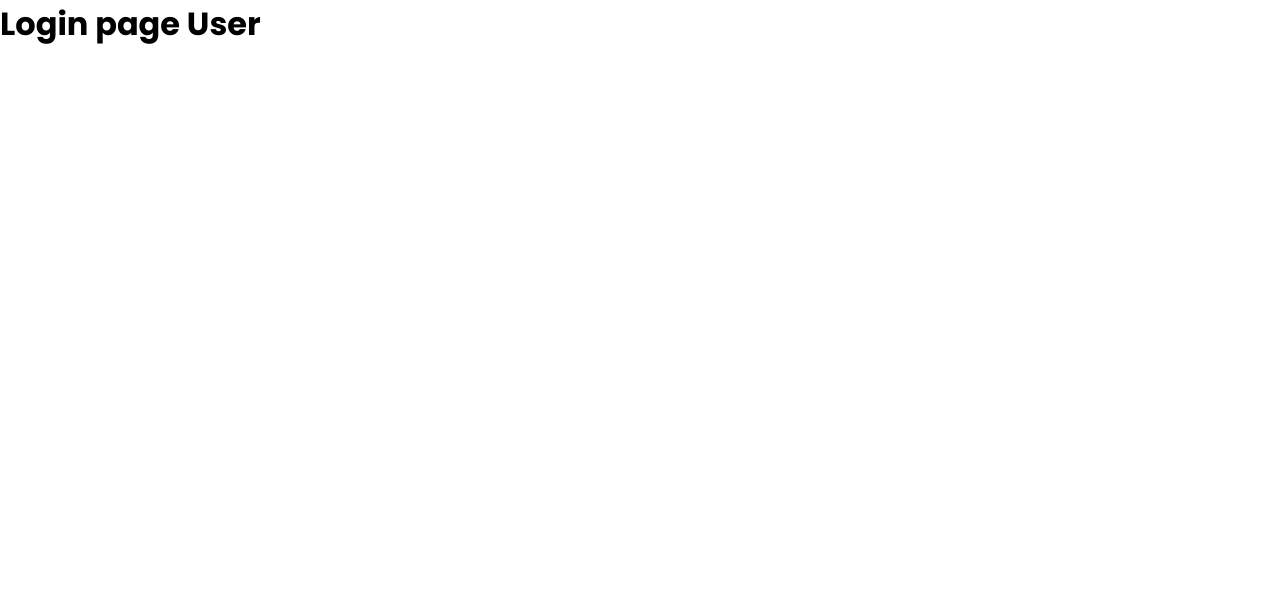
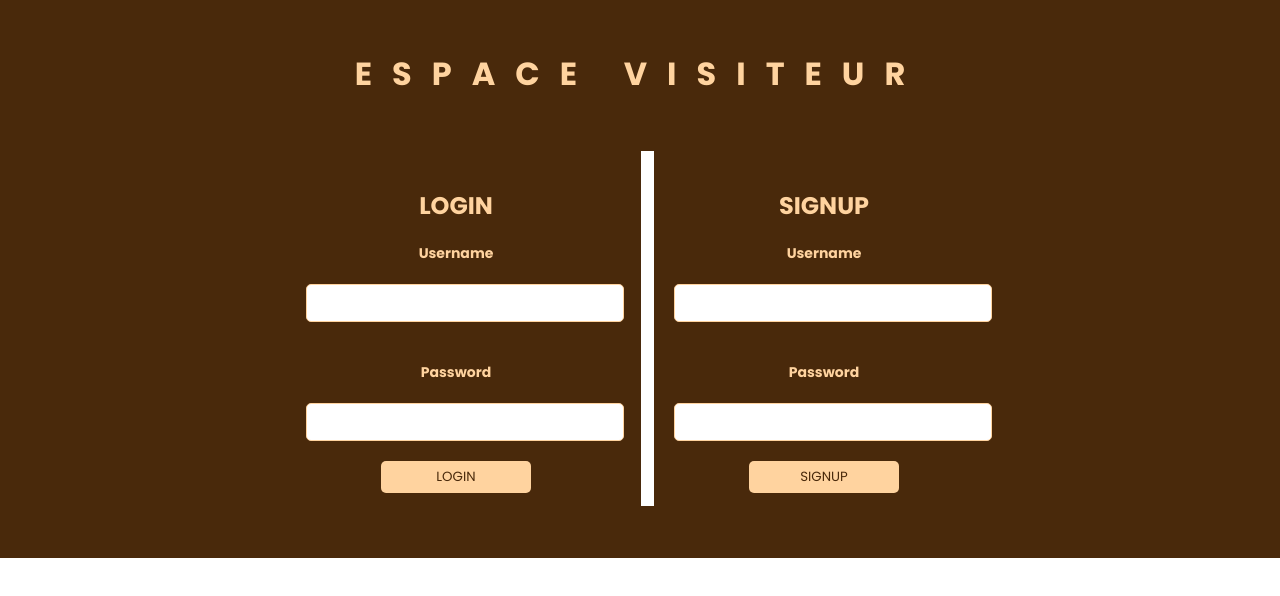
Before and after one commit to Vivien-Parsis/hackathon-front, a Vue app: page /loginUser in a window 1280 px wide. Shown: the top 596 px of the page. Built offline with nearby package versions, Linux system fonts and the light colour scheme.

Commit message:
multiple updates

```diff
--- a/src/router/index.js
+++ b/src/router/index.js
@@ -5,6 +5,7 @@ import loginPageUser from '../views/loginUser.vue'
 import bioPage from '../views/bioPage.vue'
 import loginPageChoice from '../views/loginPageChoice.vue'
 import projects from '../views/projects.vue'
+import Erreur404 from '../views/erreur404.vue'
 
 const router = createRouter({
   history: createWebHistory(import.meta.env.BASE_URL),
@@ -25,7 +26,8 @@ const router = createRouter({
       // route level code-splitting
       // this generates a separate chunk (About.[hash].js) for this route
       // which is lazy-loaded when the route is visited.
-    }
+    },
+    { path: '/:catchAll(.*)', component: Erreur404 , name: 'Erreur page'}
   ]
 })
 
--- /dev/null
+++ b/src/views/erreur404.vue
@@ -0,0 +1,14 @@
+<template>
+
+    <h1> ERREUR , AUCUNE PAGE TROUVER</h1>
+
+
+</template>
+
+<style>
+
+h1{
+    text-align: center;
+    margin: auto;
+}
+</style>
--- a/src/views/loginPageChoice.vue
+++ b/src/views/loginPageChoice.vue
@@ -1,5 +1,40 @@
 <template>
+    <div class="link-container">
+      <a href="/loginAdmin" class="Admin-link">
+        <p>ESPACE ADMIN</p>
+      </a>
+      <a href="/loginUser" class="User-link">
+        <p>ESPACE VISITEUR</p>
+      </a>
+    </div>
+  </template>
 
-    <h1> Login page choice</h1>
+  <style>
+  .link-container {
+    display: flex;
+    justify-content: space-around;
+    margin-top: 20px;
+  }
 
-</template>
+  .Admin-link,
+  .User-link {
+    text-decoration: none;
+    color: #FFD39F;
+    background-color: #49290B;
+    border: 4px solid #FFD39F;
+    margin: 0 10px;
+  }
+
+  .Admin-link p,
+  .User-link p {
+    padding: 10px 20px;
+    border-radius: 5px;
+    cursor: pointer;
+    font-size: 90px;
+  }
+
+  p:hover {
+    box-shadow: inset 800px 0 0 0 #FFD39F;
+    color: #49290B;
+  }
+  </style>
--- a/src/views/loginUser.vue
+++ b/src/views/loginUser.vue
@@ -1,5 +1,112 @@
 <template>
+    <div class="main-content">
+        <h1>ESPACE VISITEUR</h1>
+        <div class="form-container">
+            <form class="login-form">
+                <h2>LOGIN</h2>
+                <h3>Username</h3>
+                <input type="text">
+                <h3>Password</h3>
+                <input type="password">
+                <button type="submit" class="signup">LOGIN</button>
+            </form>
+            <hr></hr>
+            <form class="signup-form">
+                <h2>SIGNUP</h2>
+                <h3>Username</h3>
+                <input type="text">
+                <h3>Password</h3>
+                <input type="password">
+                <button type="submit" class="signup">SIGNUP</button>
+            </form>
+        </div>
+    </div>
+</template>
 
-    <h1> Login page User</h1>
+<style scoped>
+* {
+    margin: 0;
+    padding: 0;
+    font-family: "Poppins", sans-serif;
+    scroll-behavior: smooth;
+    background-color: #49290B;
+}
 
-</template>
+h1 {
+    font-family: "Poppins", sans-serif;
+    width: 100%;
+    margin-bottom: 50px;
+    letter-spacing: 20px;
+}
+
+.main-content {
+    background-color: #49290B;
+    color: #FFD39F;
+    font-family: "Poppins", sans-serif;
+    text-align: center;
+    padding: 50px 0;
+}
+
+.form-container {
+    display: flex;
+    justify-content: center;
+    align-items: center;
+    flex-direction: row;
+}
+
+.login-form,
+.signup-form {
+    width: 300px;
+    margin: 20px;
+    height: 320px;
+}
+
+h2  {
+    margin: 0;
+    margin-bottom: 20px;
+    margin-top:20px;
+}
+
+h3 {
+    margin: 0;
+    margin-bottom: 20px;
+    margin-top:20px;
+    font-size: 14px;
+}
+
+input[type="text"],
+input[type="password"] {
+    width: 100%;
+    margin-bottom: 20px;
+    padding: 8px;
+    border-radius: 5px;
+    border: 1px solid #FFD39F;
+    background-color: #fff;
+}
+
+button.signup {
+    width: 50%;
+    margin-bottom: 10px;
+    padding: 6px;
+    border-radius: 5px;
+    border: none;
+    cursor: pointer;
+    background-color: #FFD39F;
+    color: #49290B;
+}
+
+hr {
+    border: none;
+    margin-left: 15px;
+    border-left: 10px solid #fff;
+    border-top: 85px solid #fff;
+    border-bottom: 270px solid #fff;
+    color: #333;
+    overflow: visible;
+    text-align: center;
+    width: 3px;
+    height: 100%;
+}
+
+
+</style>
```
